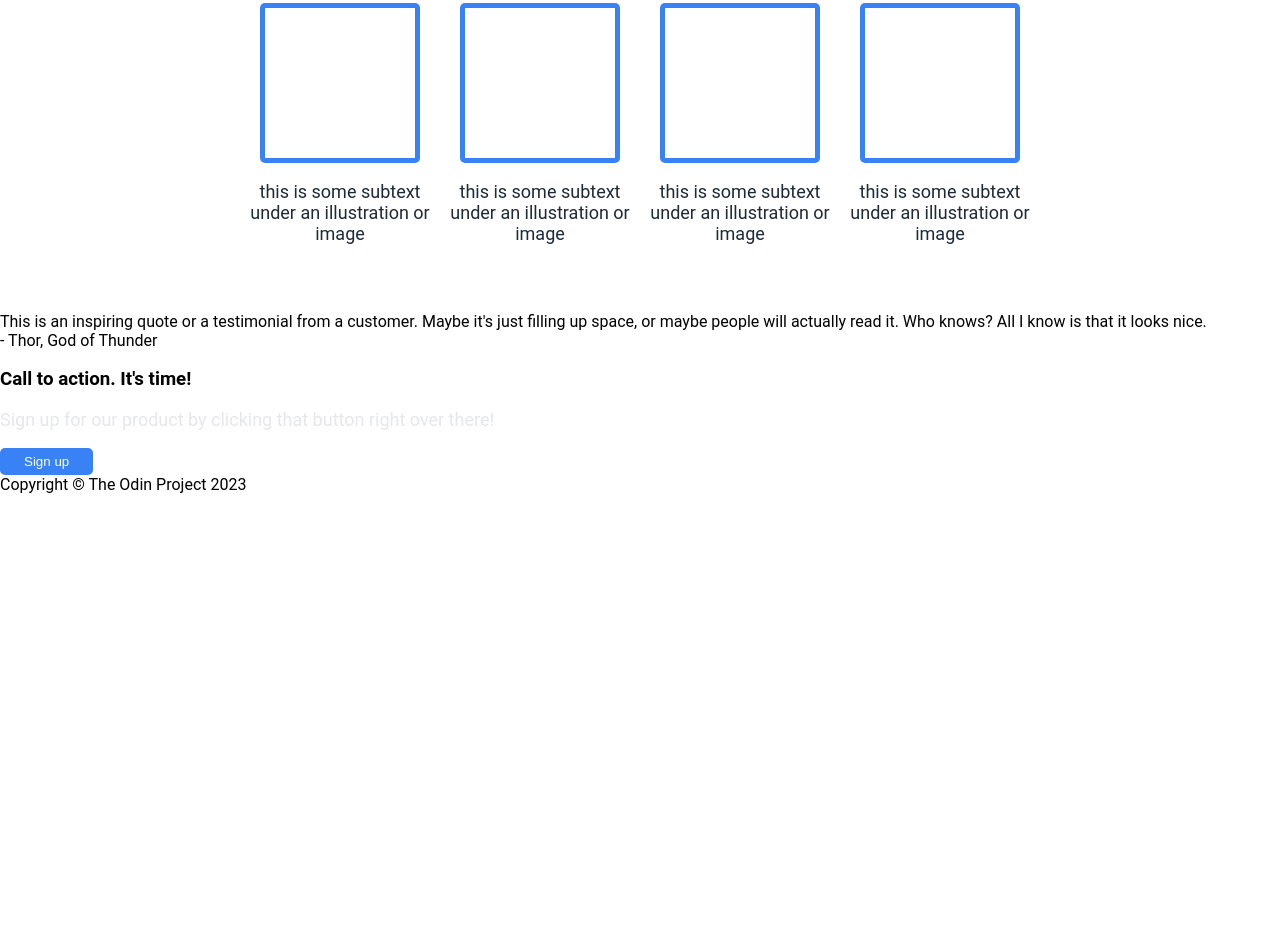
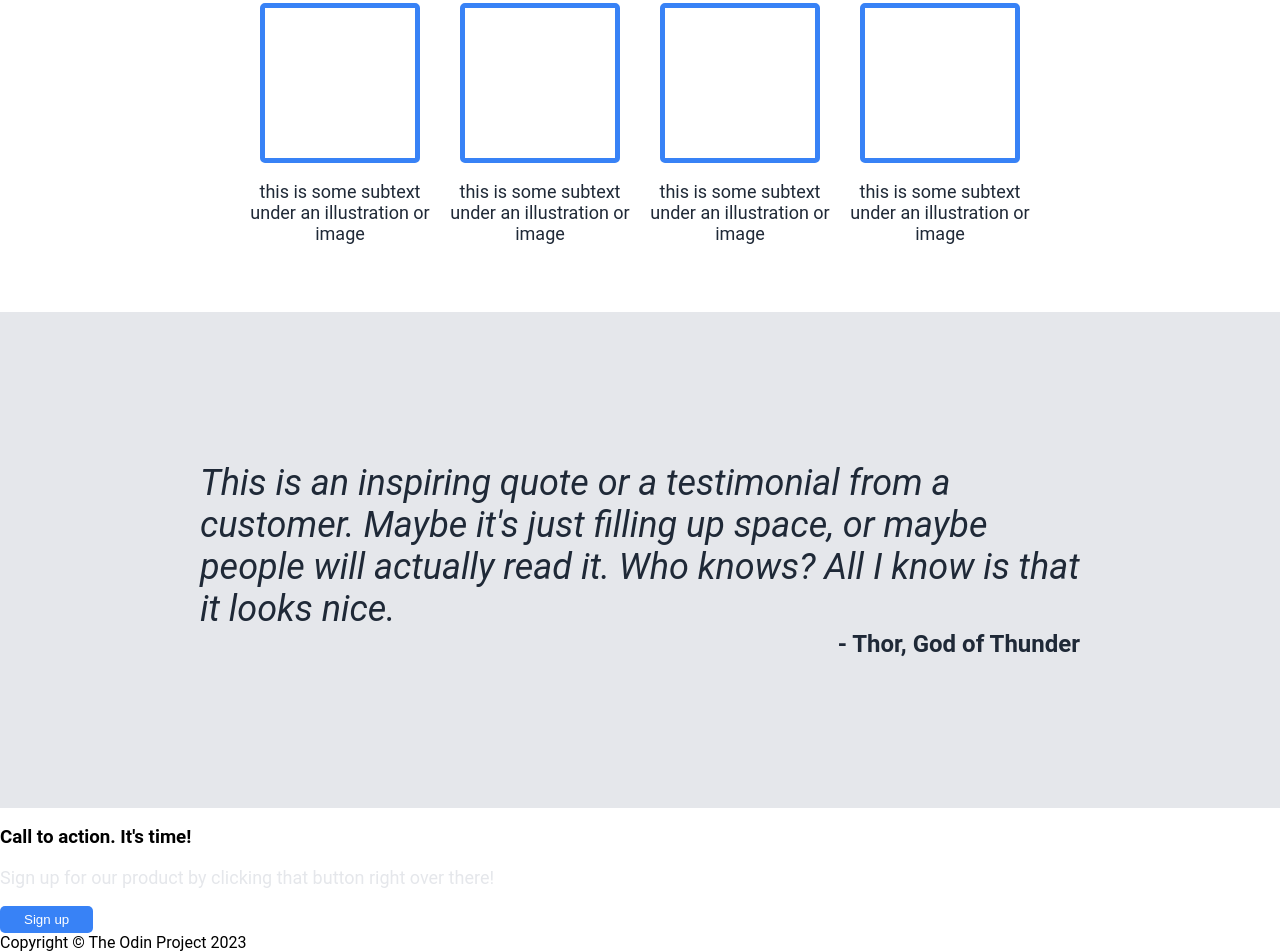
Before and after one commit to gsespinto/landing-page, a plain HTML site: page index.html in a window 1280 px wide. Shown: the part 642-1594 px from the top of the page. Before the commit the page ends 1136 px from the top, so only its background shows below. Drawn offline with Linux system fonts and the light colour scheme.

Commit message:
Style the quote section

```diff
--- a/style.css
+++ b/style.css
@@ -101,3 +101,20 @@ p{
     border-width: 5px;
     border-radius: 5px;
 }
+
+.quote-section{
+    background-color: #E5E7EB;
+    padding: 150px 200px;
+    color: #1F2937;
+}
+
+.quote{
+    font-size: 36px;
+    font-style: italic;
+}
+
+.author{
+    font-weight: bolder;
+    font-size: 24px;
+    text-align: right;
+}
```
